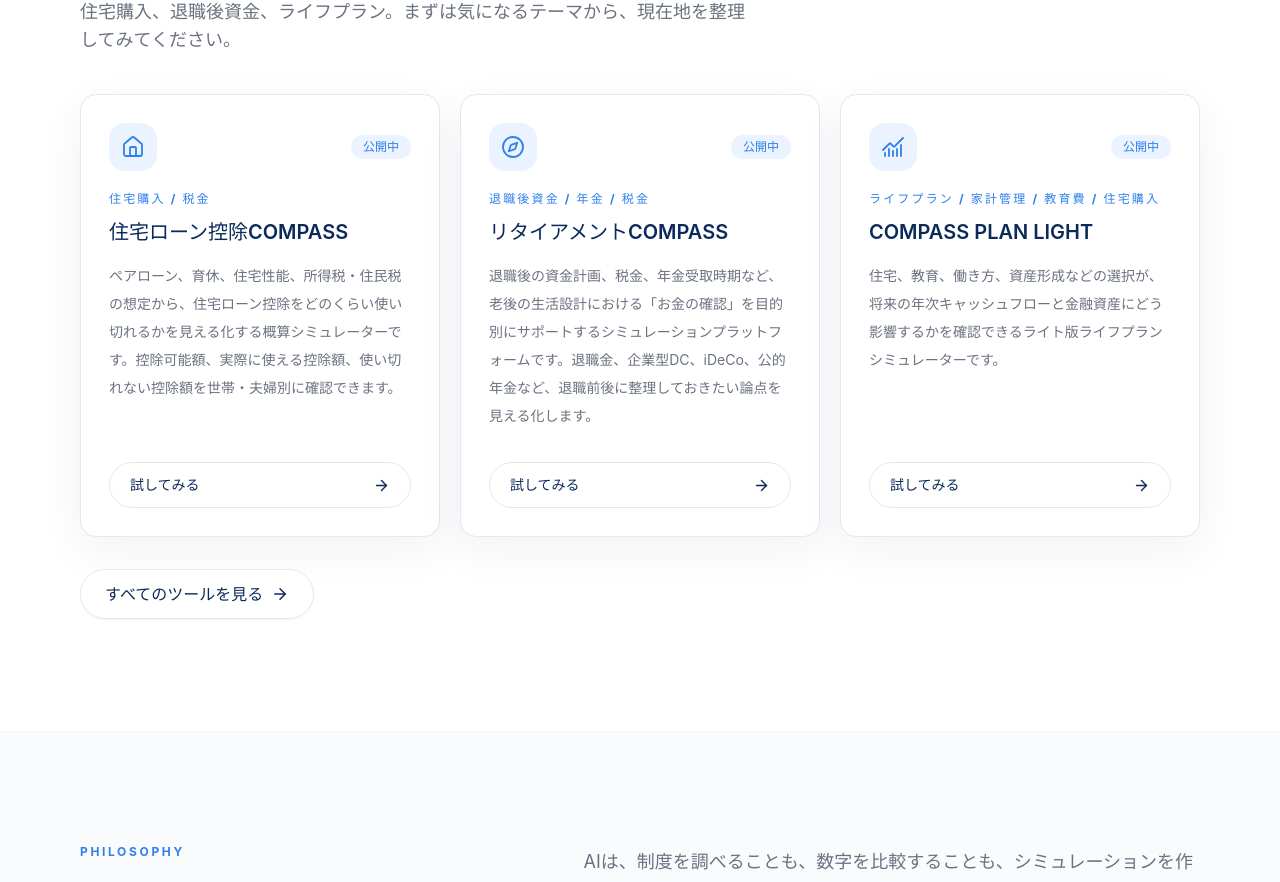
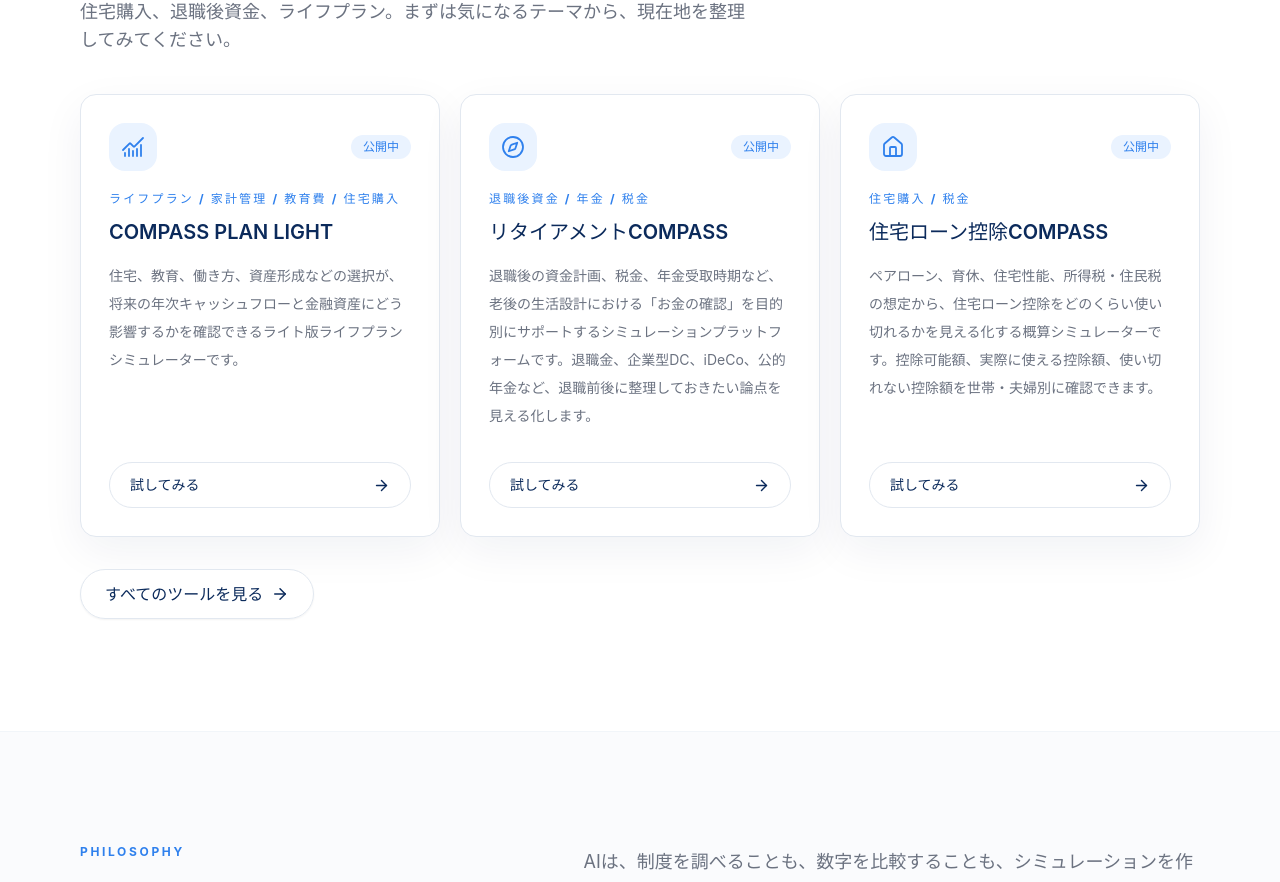
Before and after one commit to yukiya1106-arch/lifecompasslab, a React (Vite) app: page / in a window 1280 px wide. Shown: the part 1290-2172 px from the top of the page. Built offline with nearby package versions, Linux system fonts and the light colour scheme.

Commit message:
Prioritize Compass Plan Light on home

```diff
--- a/src/main.tsx
+++ b/src/main.tsx
@@ -92,8 +92,8 @@ function Header() {
 
 function HomePage() {
   const featuredTools = [
-    tools.find((tool) => tool.url === "#/tools/mortgage-deduction-compass"),
-    ...tools.filter((tool) => tool.featured && tool.url !== "#/tools/mortgage-deduction-compass"),
+    tools.find((tool) => tool.url === "/lifecompasslab/tools/kakei-compass-mini/"),
+    ...tools.filter((tool) => tool.featured && tool.url !== "/lifecompasslab/tools/kakei-compass-mini/"),
   ]
     .filter((tool): tool is Tool => Boolean(tool))
     .slice(0, 3);
```
